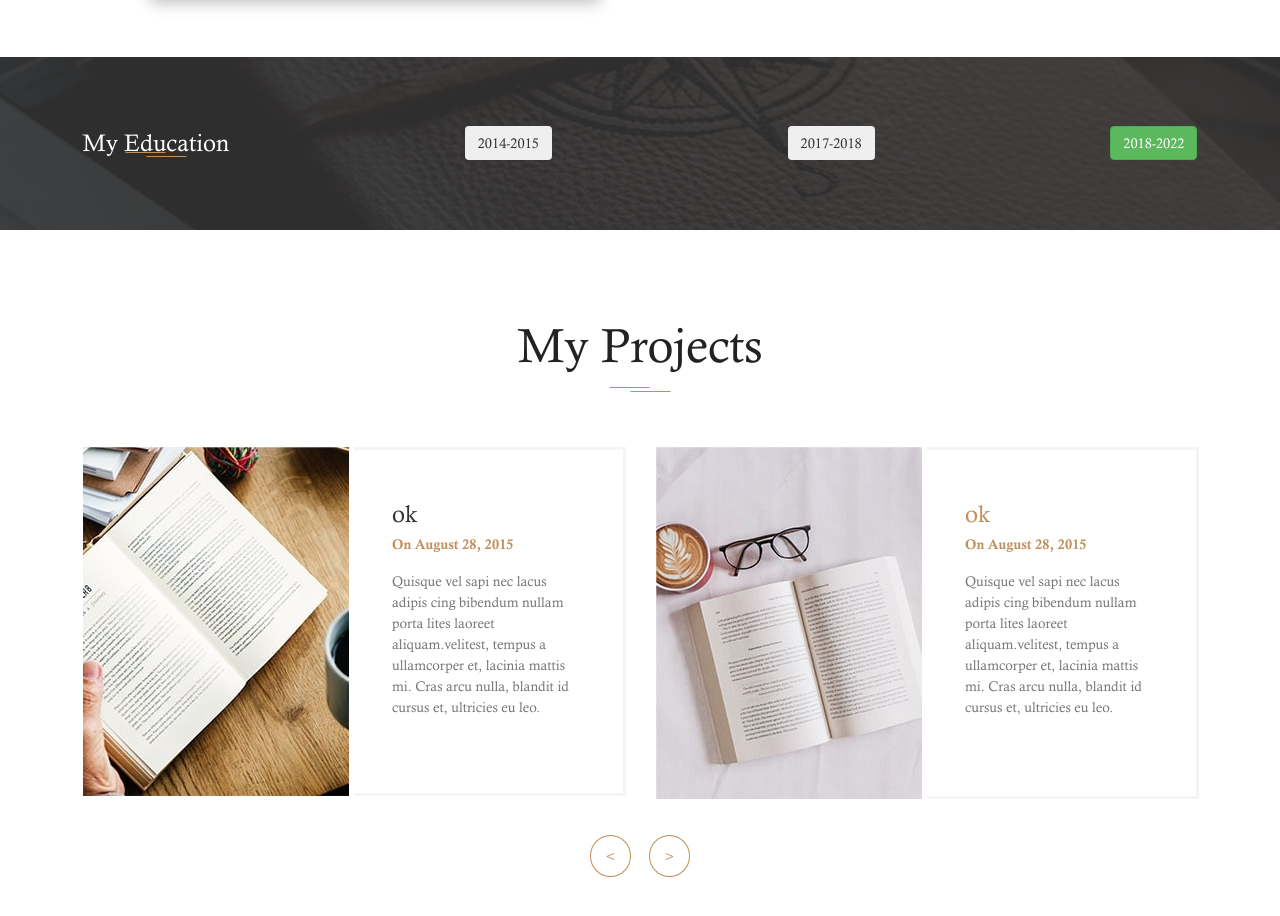
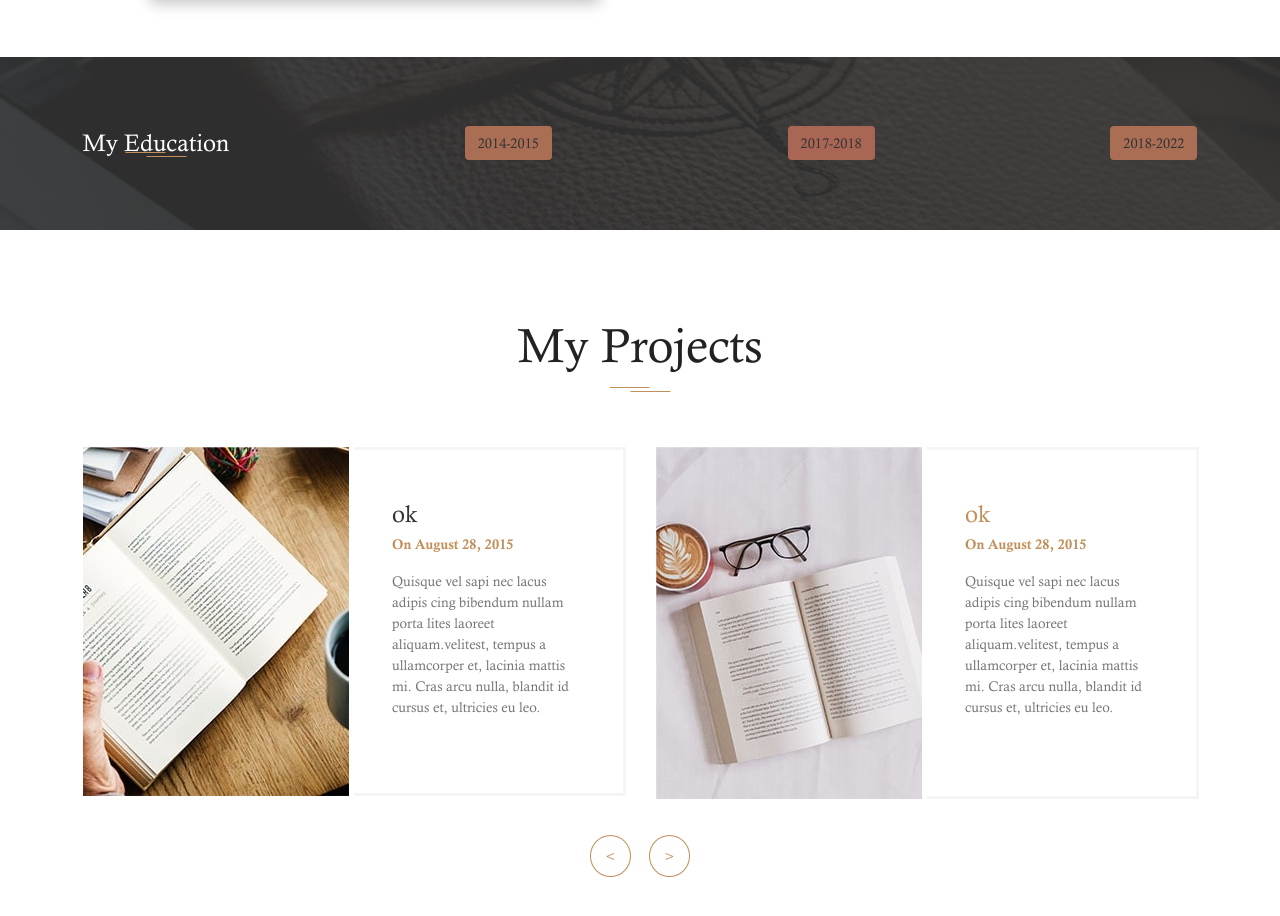
Before and after one commit to xyjju/MY, a plain HTML site: page index.html in a window 1280 px wide. Shown: the part 2368-3284 px from the top of the page. Drawn offline with nearby package versions, Linux system fonts and the light colour scheme.

Commit message:
Update index.html

```diff
--- a/index.html
+++ b/index.html
@@ -166,13 +166,13 @@
 			<div class="social">
 				<h5 class="universal-h2 universal-h2-bckg">My Education</h5>
 				<div class="social-icons">
-					<button type="button"  class="btn" data-toggle="popover" title="Senior Secondary" data-content="XYZ,Kanpur U.P">2014-2015</button>
+					<button type="button"  class="btn" style="background:#aa6e55" data-toggle="popover" title="Senior Secondary" data-content="XYZ,Kanpur U.P">2014-2015</button>
 				</div>
 				<div class="social-icons">
-					<button type="button" class="btn" data-toggle="popover" title="Higher Secondary" data-content="xyz,Kanpur U.P">2017-2018</button>
+					<button type="button" class="btn" style="background:#aa6655" data-toggle="popover" title="Higher Secondary" data-content="xyz,Kanpur U.P">2017-2018</button>
 				</div>
 				<div class="social-icons">
-					<button type="button" class="btn btn-success" data-toggle="popover" title="Bachelor degree" data-content="HBTU,Kanpur U.P">2018-2022</button>
+					<button type="button" class="btn btn" style="background:#aa6e55" data-toggle="popover" title="Bachelor degree" data-content="HBTU,Kanpur U.P">2018-2022</button>
 				</div>
 
 			</div>
```
